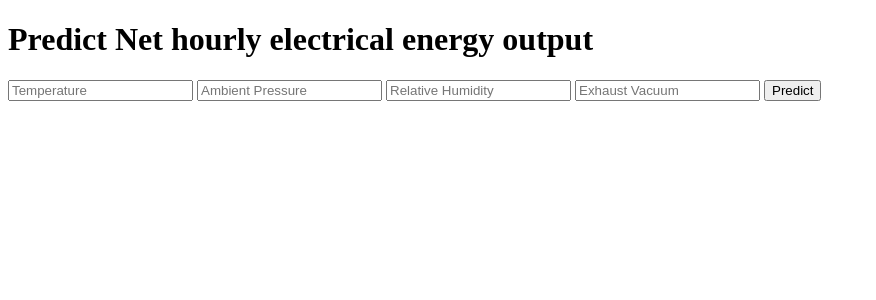
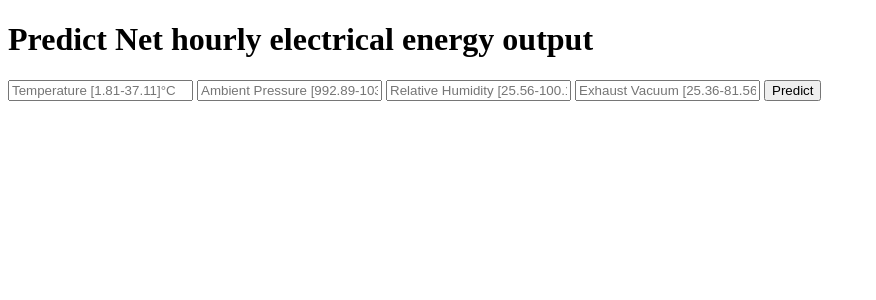
Before and after one commit to bridgecrew-perf6/deployement-flask-heroku, a Python web app: template templates/index.html in a window 1280 px wide. Shown: the top 300 px of the page, without its empty margins (0-876 px from the left). Run offline with Jinja, Linux system fonts and the light colour scheme; the template is opened without the code that fills it, so the values that code supplies are empty.

Commit message:
Updated index.html

```diff
--- a/templates/index.html
+++ b/templates/index.html
@@ -20,10 +20,10 @@
 
      <!-- Main Input For Receiving Query to our ML -->
     <form action="{{ url_for('predict')}}"method="post">
-    	<input type="text" name="Temperature (T) in the range 1.81°C and 37.11°C" placeholder="Temperature" required="required" />
-        <input type="text" name="Ambient Pressure (AP) in the range 992.89-1033.30 milibar," placeholder="Ambient Pressure" required="required" />
-		<input type="text" name="Relative Humidity (RH) in the range 25.56% to 100.16%" placeholder="Relative Humidity" required="required" />
-		<input type="text" name="Exhaust Vacuum (V) in teh range 25.36-81.56 cm Hg" placeholder="Exhaust Vacuum" required="required" />
+    	<input type="text" name="Temperature" placeholder="Temperature [1.81-37.11]°C" required="required" />
+        <input type="text" name="Ambient_Pressure" placeholder="Ambient Pressure [992.89-1033.30] milibar" required="required" />
+		<input type="text" name="Relative_Humidity" placeholder="Relative Humidity [25.56-100.16]%" required="required" />
+		<input type="text" name="Exhaust_Vacuum" placeholder="Exhaust Vacuum [25.36-81.56]cm Hg" required="required" />
 
         <button type="submit" class="btn btn-primary btn-block btn-large">Predict</button>
     </form>
```
